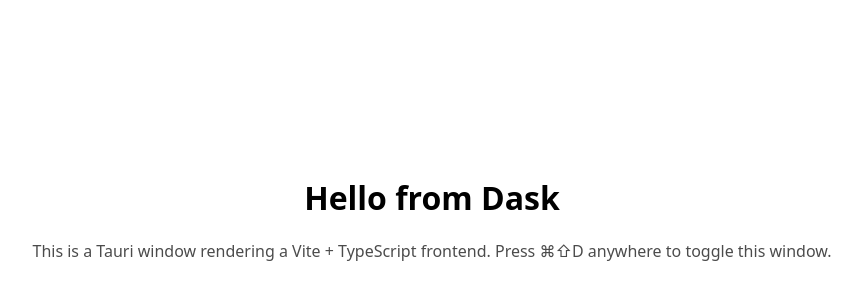
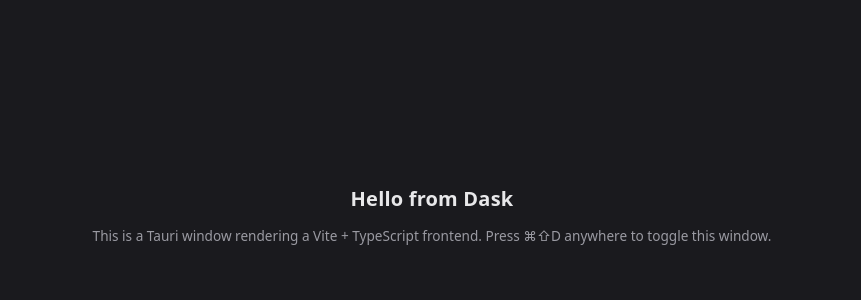
Before and after one commit to troelskn/cc-terminal-sessions, a website built with Vite: page index.html in a window 1280 px wide. Shown: the part 184-484 px from the top of the page, without its empty margins (208-1069 px from the left). Built offline with nearby package versions, Linux system fonts and the light colour scheme.

Commit message:
Narrow window and dark theme

```diff
--- a/src-tauri/tauri.conf.json
+++ b/src-tauri/tauri.conf.json
@@ -13,10 +13,11 @@
     "windows": [
       {
         "title": "Dask",
-        "width": 800,
+        "width": 280,
         "height": 600,
         "resizable": true,
-        "fullscreen": false
+        "fullscreen": false,
+        "theme": "Dark"
       }
     ],
     "security": {
--- a/src/styles.css
+++ b/src/styles.css
@@ -1,5 +1,5 @@
 :root {
-  color-scheme: light dark;
+  color-scheme: dark;
   font-family: system-ui, -apple-system, sans-serif;
 }
 
@@ -8,12 +8,23 @@
   display: grid;
   place-items: center;
   min-height: 100vh;
+  background: #1a1a1e;
+  color: #e8e8ea;
 }
 
 main {
   text-align: center;
+  padding: 0 1.25rem;
+}
+
+h1 {
+  font-size: 1.25rem;
+  font-weight: 600;
+  letter-spacing: 0.01em;
 }
 
 p {
-  opacity: 0.7;
+  font-size: 0.85rem;
+  line-height: 1.5;
+  color: #9a9aa2;
 }
```
